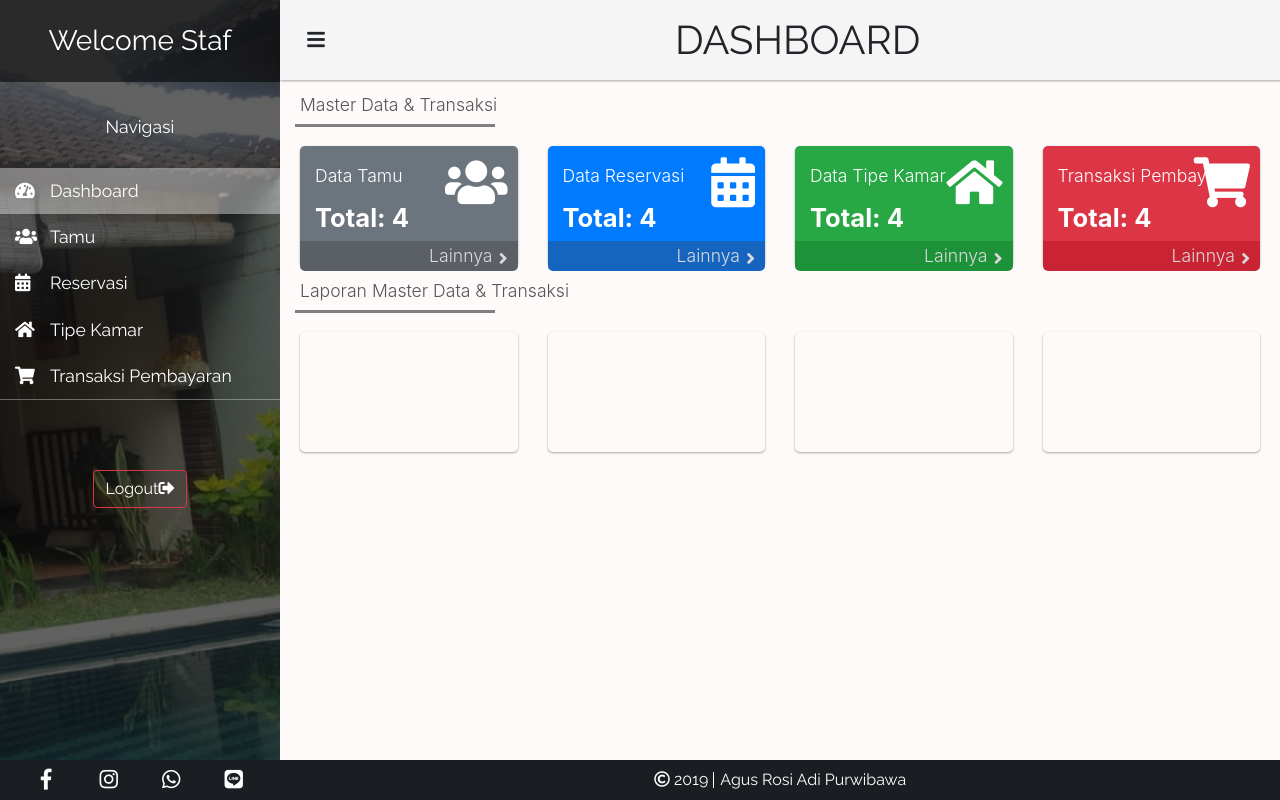
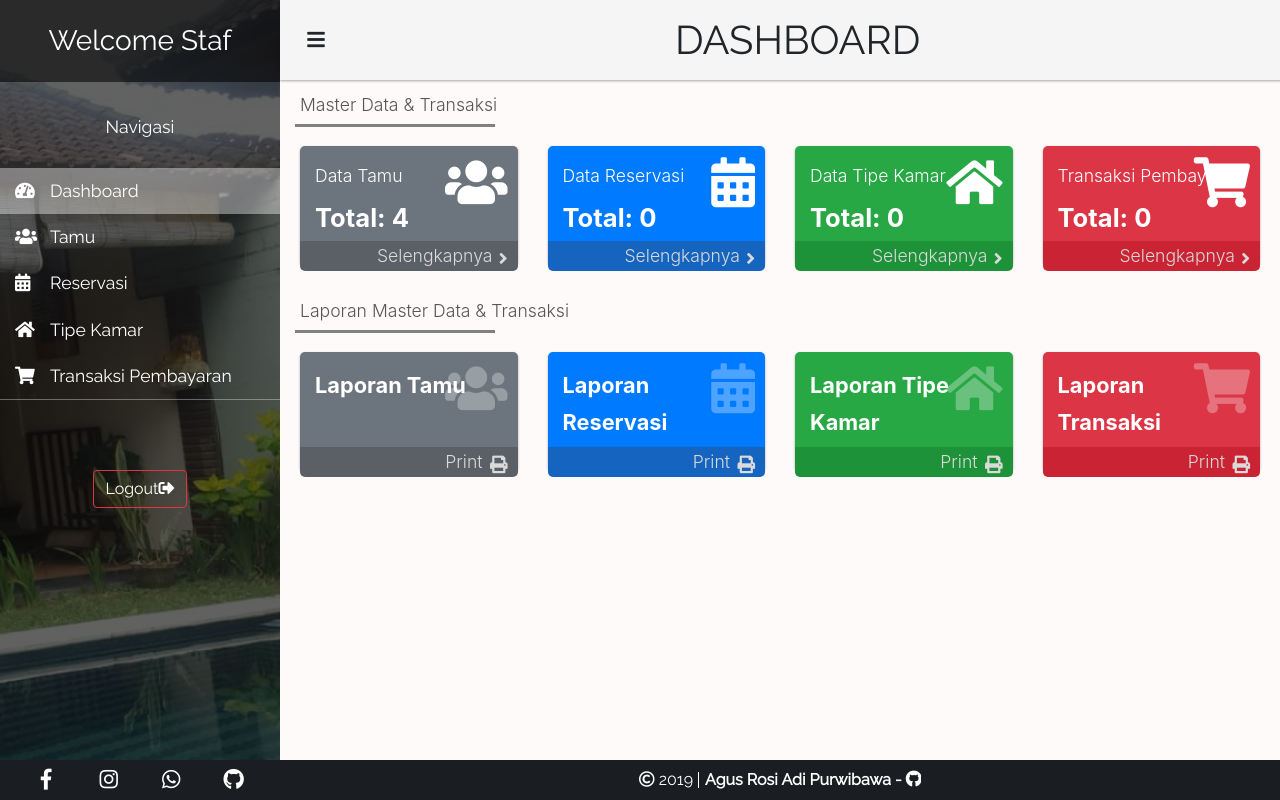
Before and after one commit to agusrosi97/PROJECT-UAS-WEB1, a PHP site: page /dashboard.php in a window 1280 px wide. Run offline with PHP 8.4, Linux system fonts and the light colour scheme; data comes from the database, SQL or seed files in the repository; data that the repository does not hold is empty; some libraries are stand-ins or nearby versions.

Commit message:
Update dashboard.php

```diff
--- a/dashboard.php
+++ b/dashboard.php
@@ -1,15 +1,10 @@
-<?php
-	require 'koneksi.php';
-	$data = $koneksi->prepare('SELECT * FROM tb_tamu');
-	$data->execute();
-	$hitung = $data->rowCount();
-?>
 <!DOCTYPE html>
 <html lang="en">
 <head>
 	<meta charset="UTF-8">
 	<!-- MENYESUAIKAN TAMPILAN WEB -->
 	<meta name="viewport" content="width=device-width, initial-scale=1.0">
+	<link rel="icon" href="logo/logo.png">
 	<title>Dashboard</title>
 	<!-- CSS BOOTSTRAP 4 -->
 	<link rel="stylesheet" type="text/css" href="css/bootstrap.css">
@@ -40,16 +35,16 @@
 	            	<a href="dashboard.php" class="icon dashboard-li-icon">Dashboard</a>
 	            </li>
 	            <li>
-	            	<a href="index_tamu.php" class="icon tamu-li-icon">Tamu</a>
+	            	<a href="data-tamu/index_tamu.php" class="icon tamu-li-icon">Tamu</a>
 	            </li>
 	            <li>
-	            	<a href="index_reservasi.php" class="icon reservasi-li-icon">Reservasi</a>
+	            	<a href="data-reservasi/index_reservasi.php" class="icon reservasi-li-icon">Reservasi</a>
 	            </li>
 	            <li>
-	            	<a href="#" class="icon tipeKamar-li-icon">Tipe Kamar</a>
+	            	<a href="data-kamar/index_kamar.php" class="icon tipeKamar-li-icon">Tipe Kamar</a>
 	            </li>
 	            <li class="break-li">
-	            	<a href="#" class="icon transaksi-li-icon">Transaksi Pembayaran</a>
+	            	<a href="data-transaksi/index_transaksi.php" class="icon transaksi-li-icon">Transaksi Pembayaran</a>
 	            </li>
 	            <div class="bungkus-bt-logout">
 	            	<button id="bt-logout" class="btn btn-outline-danger bt-logout" title="logout" onclick="btnLogout()">Logout<i class="fas fa-sign-out-alt"></i></button>
@@ -59,12 +54,12 @@
 		        <div class="container info">
 		        	<div class="row text-center col-xl-12 content-personal-info">
 		        		<div class="col" data-toggle="tooltip" data-placement="top" title="Gus Rosi Adi">
-		        			<a href="https://www.facebook.com" target="_blank">
+		        			<a href="https://web.facebook.com/agusrosi97" target="_blank">
 		        				<i class="fab fa-facebook-f"></i>
 		        			</a>
 		        		</div>
 		        		<div class="col" data-toggle="tooltip" data-placement="top" title="gusrosi_">
-		        			<a href="https://www.instagram.com" target="_blank">
+		        			<a href="https://www.instagram.com/gusrosi_" target="_blank">
 		        				<i class="fab fa-instagram"></i>
 		        			</a>
 		        		</div>
@@ -73,9 +68,9 @@
 		        				<i class="fab fa-whatsapp"></i>
 		        			</a>
 		        		</div>
-		        		<div class="col" data-toggle="tooltip" data-placement="top" title="rosiadi97">
-		        			<a href="#">
-		        				<i class="fab fa-line"></i>
+		        		<div class="col" data-toggle="tooltip" data-placement="top" title="agusrosi97">
+		        			<a href="https://github.com/agusrosi97" target="_blank">
+		        				<i class="fab fa-github"></i>
 		        			</a>
 		        		</div>
 		        	</div>
@@ -100,66 +95,116 @@
 	        			<p>Master Data & Transaksi</p>
 	        		</div>
 	        		<div class="col-sm-3">
+	        			<?php
+							require 'konek/koneksi.php';
+							$data_tamu = $koneksi->prepare('SELECT * FROM tb_tamu');
+							$data_tamu->execute();
+							$jumlah_data_tamu = $data_tamu->rowCount();
+						?>
 	        			<div class="dashboard-content bg-secondary">
 	        				<p class="title-content">Data Tamu</p>
-	        				<p class="keterangan">Total: <?php echo "$hitung"; ?></p>
+	        				<p class="keterangan">Total: <?php echo "$jumlah_data_tamu"; ?></p>
 	        				<div class="icon icon-content"><i class="fas fa-users"></i></div>
-	        				<a href="index_tamu.php" class="content-dashboard-footer foo-1">
-	        					<p>Lainnya</p>
+	        				<a href="data-tamu/index_tamu.php" class="content-dashboard-footer foo-1">
+	        					<p>Selengkapnya</p>
 	        				</a>
 	        			</div>
 	        		</div>
 	        		<div class="col-sm-3">
+	        			<?php
+							require 'konek/koneksi.php';
+							$data_reservasi = $koneksi->prepare('SELECT * FROM tb_reservasi');
+							$data_reservasi->execute();
+							$jumlah_data_reservasi = $data_reservasi->rowCount();
+						?>
 	        			<div class="dashboard-content bg-primary">
 	        				<p class="title-content">Data Reservasi</p>
-	        				<p class="keterangan">Total: <?php echo "$hitung"; ?></p>
+	        				<p class="keterangan">Total: <?php echo "$jumlah_data_reservasi"; ?></p>
 	        				<div class="icon icon-content"><i class="fas fa-calendar-alt"></i></div>
-	        				<a href="index_reservasi.php" class="content-dashboard-footer foo-2">
-	        					<p>Lainnya</p>
+	        				<a href="data-reservasi/index_reservasi.php" class="content-dashboard-footer foo-2">
+	        					<p>Selengkapnya</p>
 	        				</a>
 	        			</div>
 	        		</div>
 	        		<div class="col-sm-3">
+	        			<?php
+							require 'konek/koneksi.php';
+							$data_kamar = $koneksi->prepare('SELECT * FROM tb_tipe_kamar');
+							$data_kamar->execute();
+							$jumlah_data_kamar = $data_kamar->rowCount();
+						?>
 	        			<div class="dashboard-content bg-success">
 	        				<p class="title-content">Data Tipe Kamar</p>
-	        				<p class="keterangan">Total: <?php echo "$hitung"; ?></p>
+	        				<p class="keterangan">Total: <?php echo "$jumlah_data_kamar"; ?></p>
 	        				<div class="icon icon-content"><i class="fas fa-home"></i></div>
-	        				<a href="#" class="content-dashboard-footer foo-3">
-	        					<p>Lainnya</p>
+	        				<a href="data-kamar/index_kamar.php" class="content-dashboard-footer foo-3">
+	        					<p>Selengkapnya</p>
 	        				</a>
 	        			</div>
 	        		</div>
 	        		<div class="col-sm-3">
+	        			<?php
+							require 'konek/koneksi.php';
+							$data_transaksi = $koneksi->prepare('SELECT * FROM tb_transaksi');
+							$data_transaksi->execute();
+							$jumlah_data_transaksi = $data_transaksi->rowCount();
+						?>
 	        			<div class="dashboard-content bg-danger">
 	        				<p class="title-content">Transaksi Pembayaran</p>
-	        				<p class="keterangan">Total: <?php echo "$hitung"; ?></p>
+	        				<p class="keterangan">Total: <?php echo "$jumlah_data_transaksi"; ?></p>
 	        				<div class="icon icon-content"><i class="fas fa-shopping-cart"></i></div>
-	        				<a href="#" class="content-dashboard-footer foo-4">
-	        					<p>Lainnya</p>
+	        				<a href="data-transaksi/index_transaksi.php" class="content-dashboard-footer foo-4">
+	        					<p>Selengkapnya</p>
 	        				</a>
 	        			</div>
 	        		</div>
 	        	</div>
-	        	<div class="row">
+	        	<div class="row" id="laporan-master">
 	        		<div class="col-sm-12 title-dashboard-content">
 	        			<p>Laporan Master Data & Transaksi</p>
 	        		</div>
-	        		<div class="col-sm-3">
-	        			<div class="dashboard-content"></div>
+	        		<div class="col-sm-3" onclick="window.location='data-tamu/laporan_tamu.php'">
+	        			<div class="dashboard-content bg-secondary animasi-icon-tamu">
+	        				<p class="title-content font-weight-bolder keterangan">Laporan Tamu</p>
+	        				<div class="icon icon-content icon-buram">
+	        					<i class="fas fa-users"></i>
+	        				</div>
+	        				<a href="data-tamu/print_laporan_tamu.php" class="content-dashboard-footer-laporan foo-1">
+	        					<p>Print</p>
+	        				</a>
+	        			</div>
+	        		</div>
+	        		<div class="col-sm-3" onclick="window.location='data-reservasi/laporan_reservasi.php'">
+	        			<div class="dashboard-content bg-primary animasi-icon-reservasi">
+	        				<p class="title-content font-weight-bolder keterangan">Laporan Reservasi</p>
+	        				<div class="icon icon-content icon-buram"><i class="fas fa-calendar-alt"></i></div>
+	        				<a href="data-reservasi/index_reservasi.php" class="content-dashboard-footer-laporan foo-2">
+	        					<p>Print</p>
+	        				</a>
+	        			</div>
 	        		</div>
 	        		<div class="col-sm-3">
-	        			<div class="dashboard-content"></div>
+	        			<div class="dashboard-content bg-success animasi-icon-kamar">
+	        				<p class="title-content font-weight-bolder keterangan">Laporan Tipe Kamar</p>
+	        				<div class="icon icon-content icon-buram"><i class="fas fa-home"></i></div>
+	        				<a href="data-kamar/index_kamar.php" class="content-dashboard-footer-laporan foo-3">
+	        					<p>Print</p>
+	        				</a>
+	        			</div>
 	        		</div>
 	        		<div class="col-sm-3">
-	        			<div class="dashboard-content"></div>
-	        		</div>
-	        		<div class="col-sm-3">
-	        			<div class="dashboard-content"></div>
+	        			<div class="dashboard-content bg-danger animasi-icon-transaksi">
+	        				<p class="title-content font-weight-bolder keterangan">Laporan Transaksi Pembayaran</p>
+	        				<div class="icon icon-content icon-buram"><i class="fas fa-shopping-cart"></i></div>
+	        				<a href="data-transaksi/index_transaksi.php" class="content-dashboard-footer-laporan foo-4">
+	        					<p>Print</p>
+	        				</a>
+	        			</div>
 	        		</div>
 	        	</div>
 			</div>
 			<div class="footer">
-				<i class="far fa-copyright"></i><span class="y">&nbsp;2019</span><span>Agus Rosi Adi Purwibawa</span>
+				<i class="far fa-copyright"></i><span class="y">&nbsp;2019</span><span class="dev-name font-weight-bold"><a href="https://github.com/agusrosi97" target="_blank">Agus Rosi Adi Purwibawa - <i class="fab fa-github"></i></a></span>
 			</div>
 	    </div>
 	</div>
```
